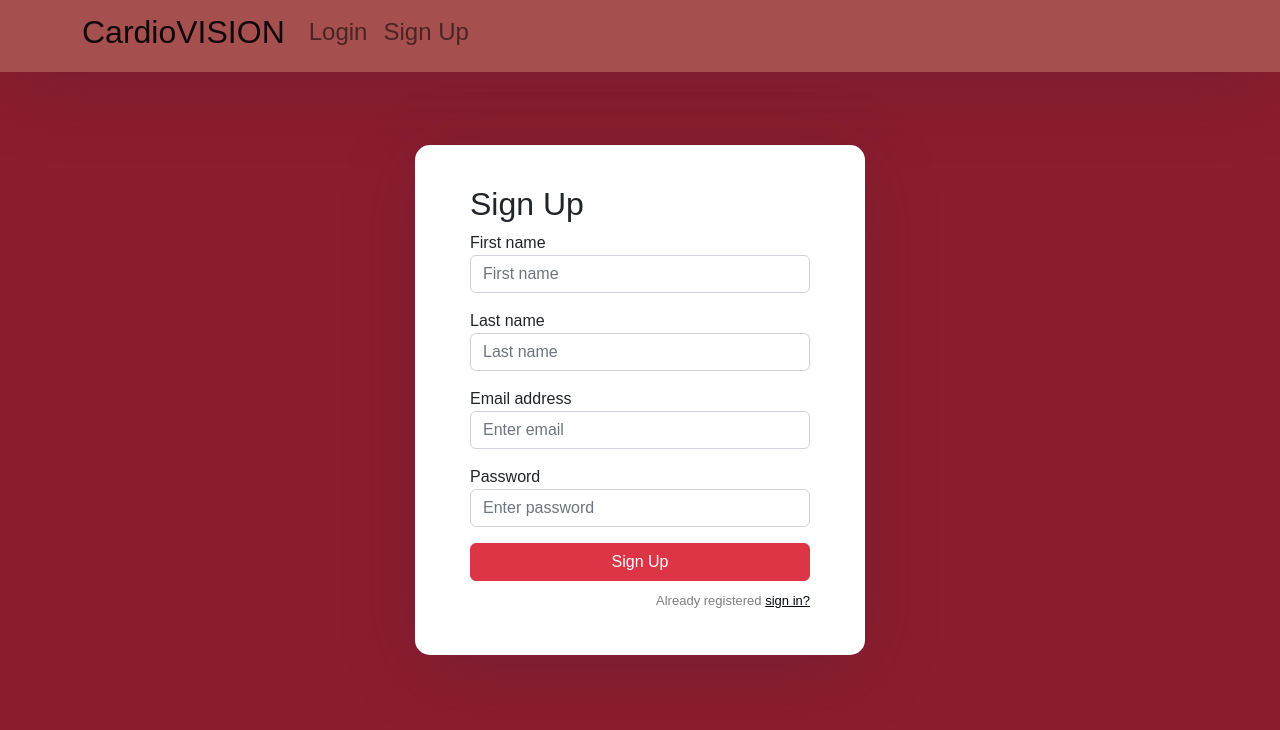
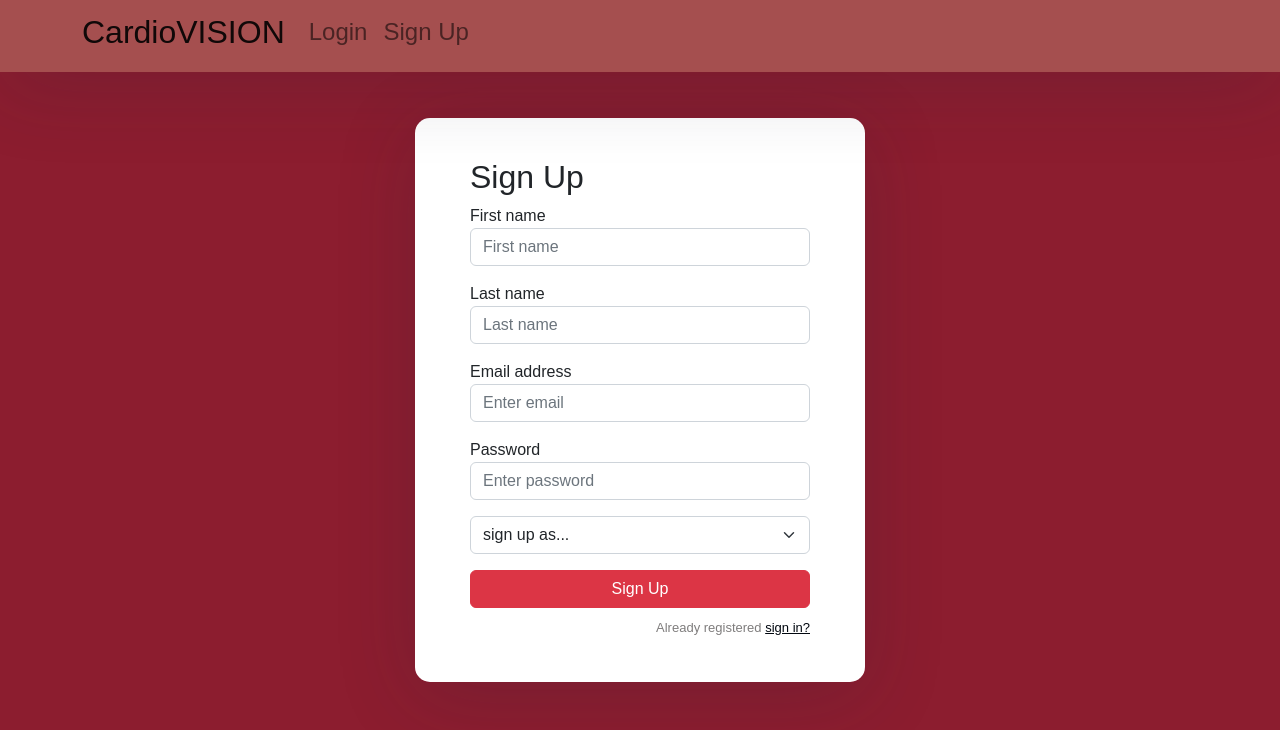
Before and after one commit to Maryam-222/grad_project, a React (Create React App) app: page /sign-up in a window 1280 px wide. Shown: the top 730 px of the page. Built offline with nearby package versions, Linux system fonts and the light colour scheme.

Commit message:
first edit

```diff
--- a/src/components/login.js
+++ b/src/components/login.js
@@ -1,4 +1,5 @@
 import React, { Component } from 'react'
+import Form from 'react-bootstrap/Form';
 export default class Login extends Component {
   render() {
     return (
@@ -20,6 +21,16 @@ export default class Login extends Component {
             placeholder="Enter password"
           />
         </div>
+
+        <div className="mb-3">
+          <Form.Select aria-label="Default select example">
+      <option>Log in  as...</option>
+      <option value="1">User</option>
+      <option value="2">Doctor</option>
+      </Form.Select>
+          </div>
+
+
         <div className="mb-3">
           <div className="custom-control custom-checkbox">
             <input
--- a/src/components/signup.js
+++ b/src/components/signup.js
@@ -1,4 +1,5 @@
 import React, { Component } from 'react'
+import Form from 'react-bootstrap/Form';
 export default class SignUp extends Component {
   render() {
     return (
@@ -31,7 +32,19 @@ export default class SignUp extends Component {
             className="form-control"
             placeholder="Enter password"
           />
+
+
+
         </div>
+
+        <div className="mb-3">
+          <Form.Select aria-label="Default select example">
+      <option>sign up as...</option>
+      <option value="1">User</option>
+      <option value="2">Doctor</option>
+      </Form.Select>
+          </div>
+
         <div className="d-grid">
           <button type="submit" className="btn btn-danger">
             Sign Up
```
